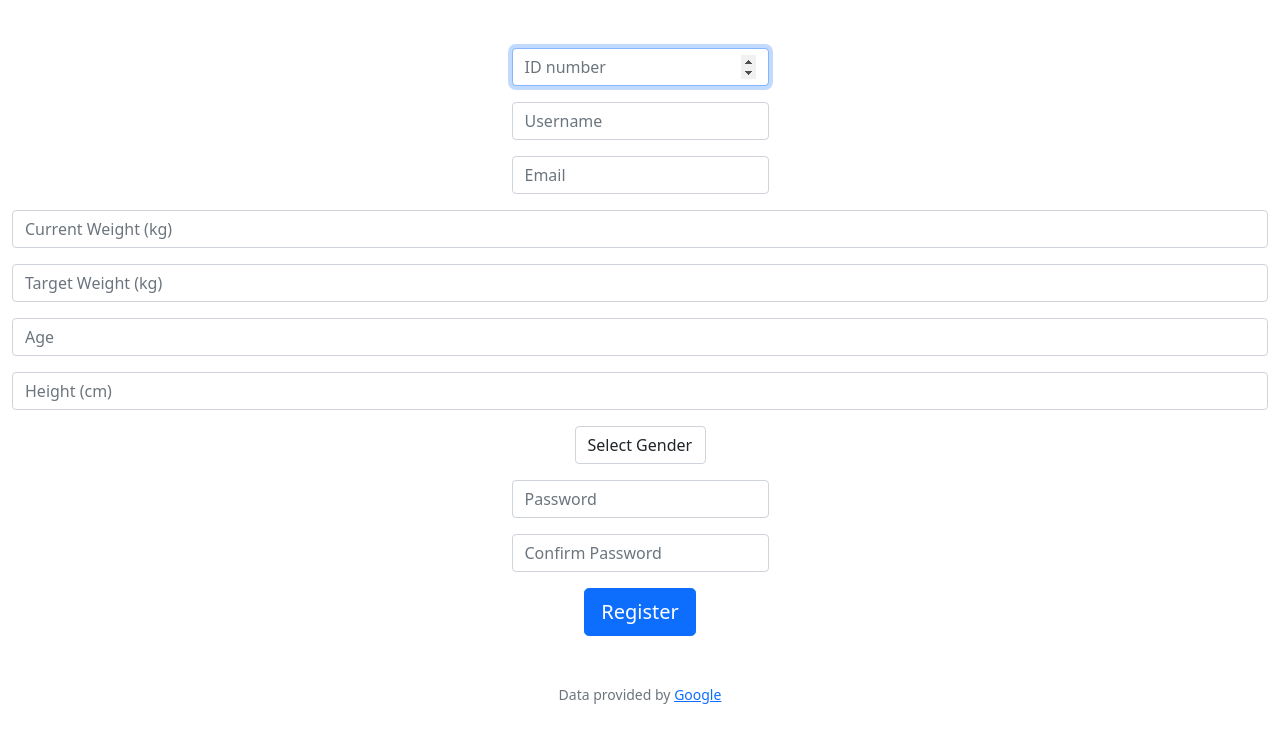
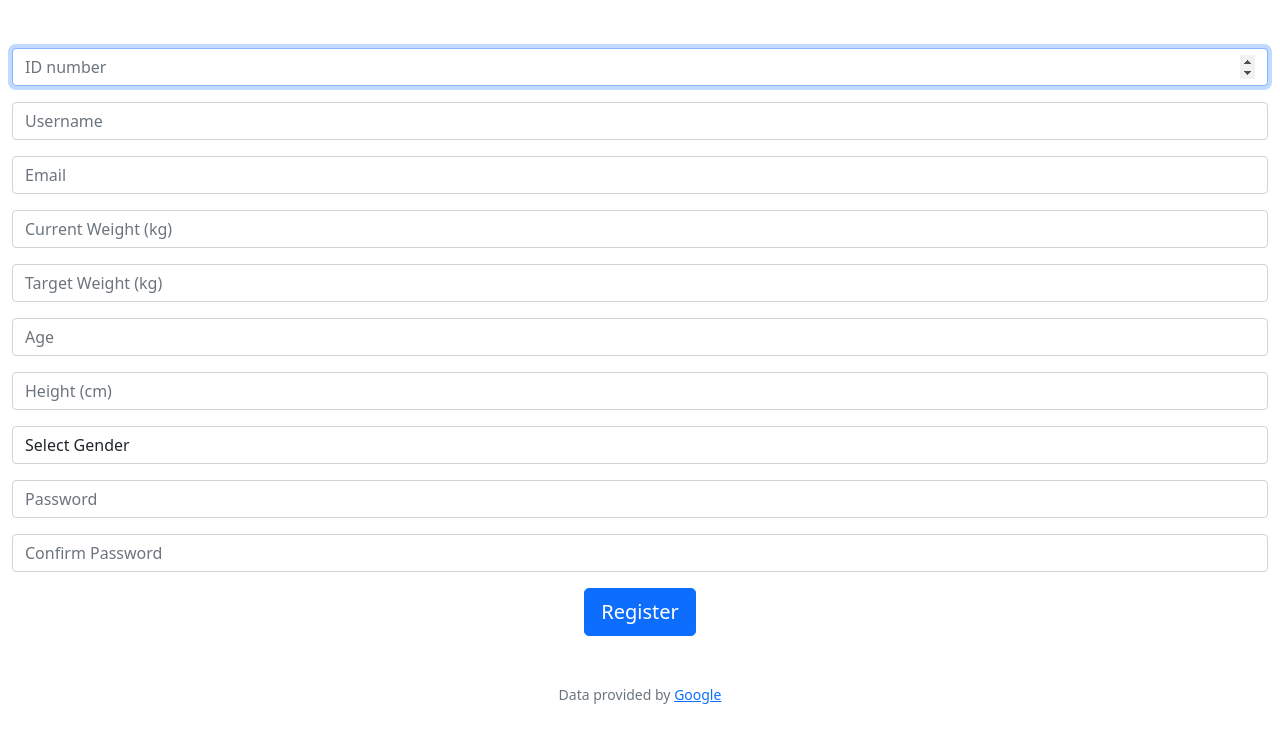
Before and after one commit to soumyasavarn/FitAI, a Flask app: page /register in a window 1280 px wide. Shown: the part 76-829 px from the top of the page. Run offline with Flask 3, Linux system fonts and the light colour scheme; some libraries are stand-ins or nearby versions.

Commit message:
styling registration page

```diff
--- a/templates/register.html
+++ b/templates/register.html
@@ -5,45 +5,47 @@
 {% endblock %}
 {% block head %}
 <style>
-    /* Custom styles for larger input fields */
-    .larger-input {
-        padding: 10px; /* Increase padding */
-        font-size: 1rem; /* Increase font size */
-        width: 20%; /* Set a fixed width, or use percentages */
+    .custom-input {
+        padding: .375rem .75rem;
+        font-size: 1rem;
     }
 
-    /* Custom styles for the larger button */
-    .larger-button {
-        padding: 10px 20px; /* Increase padding for larger button size */
-        font-size: 1rem; /* Increase font size for button text */
+    .custom-button {
+        padding: .375rem .75rem;
+        font-size: 1rem;
+    }
+
+    .custom-form {
+        max-width: 600px;
+        margin: auto;
     }
 </style>
 {% endblock %}
 {% block main %}
     <form action="/register" method="post">
         <div class="mb-3">
-            <input autocomplete="off" autofocus class="form-control mx-auto w-auto" id="id" name="id" placeholder="ID number" type="number" min="1">
+            <input autocomplete="off" autofocus class="form-control mx-auto custom-input" id="id" name="id" placeholder="ID number" type="number" min="1">
         </div>
         <div class="mb-3">
-            <input class="form-control mx-auto w-auto" id="username" name="username" placeholder="Username" type="text" maxlength="20">
+            <input class="form-control mx-auto custom-input" id="username" name="username" placeholder="Username" type="text" maxlength="20">
         </div>
         <div class="mb-3">
-            <input class="form-control mx-auto w-auto" id="email" name="email" placeholder="Email" type="email">
+            <input class="form-control mx-auto custom-input" id="email" name="email" placeholder="Email" type="email">
         </div>
         <div class="mb-3">
-            <input class="form-control mx-auto larger-input" id="curr_weight" name="curr_weight" placeholder="Current Weight (kg)" type="number" step="0.1" min="30" max="120">
+            <input class="form-control mx-auto custom-input" id="curr_weight" name="curr_weight" placeholder="Current Weight (kg)" type="number" step="0.1" min="30" max="120">
         </div>
         <div class="mb-3">
-            <input class="form-control mx-auto larger-input" id="target_weight" name="target_weight" placeholder="Target Weight (kg)" type="number" step="0.1" min="30" max="120">
+            <input class="form-control mx-auto custom-input" id="target_weight" name="target_weight" placeholder="Target Weight (kg)" type="number" step="0.1" min="30" max="120">
         </div>
         <div class="mb-3">
-            <input class="form-control mx-auto larger-input" id="age" name="age" placeholder="Age" type="number" min="1" max="120">
+            <input class="form-control mx-auto custom-input" id="age" name="age" placeholder="Age" type="number" min="1" max="120">
         </div>
         <div class="mb-3">
-            <input class="form-control mx-auto" id="height" name="height" placeholder="Height (cm)" type="number" min="120" max="300">
+            <input class="form-control mx-auto custom-input" id="height" name="height" placeholder="Height (cm)" type="number" min="120" max="300">
         </div>
         <div class="mb-3">
-            <select class="form-control mx-auto w-auto" id="gender" name="gender">
+            <select class="form-control mx-auto custom-input" id="gender" name="gender">
                 <option value="">Select Gender</option>
                 <option value="male">Male</option>
                 <option value="female">Female</option>
@@ -51,10 +53,10 @@
             </select>
         </div>
         <div class="mb-3">
-            <input class="form-control mx-auto w-auto" id="password" name="password" placeholder="Password" type="password" minlength="8">
+            <input class="form-control mx-auto custom-input" id="password" name="password" placeholder="Password" type="password" minlength="8">
         </div>
         <div class="mb-3">
-            <input class="form-control mx-auto w-auto" id="repassword" name="confirmation" placeholder="Confirm Password" type="password" minlength="8">
+            <input class="form-control mx-auto custom-input" id="repassword" name="confirmation" placeholder="Confirm Password" type="password" minlength="8">
         </div>
         <!-- Add btn-lg class to make the button larger -->
         <button class="btn btn-primary btn-lg" type="submit">Register</button>
```
